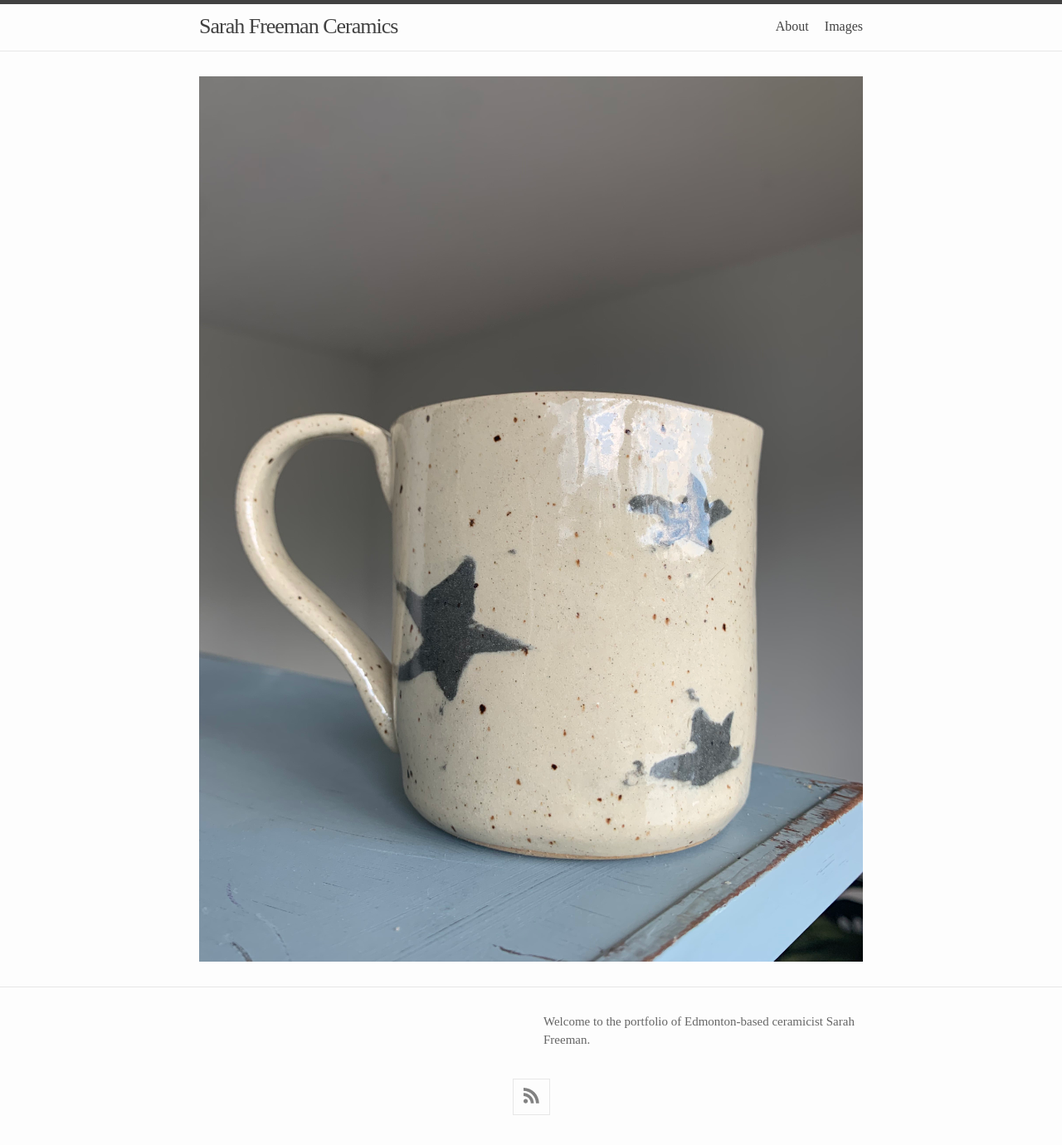
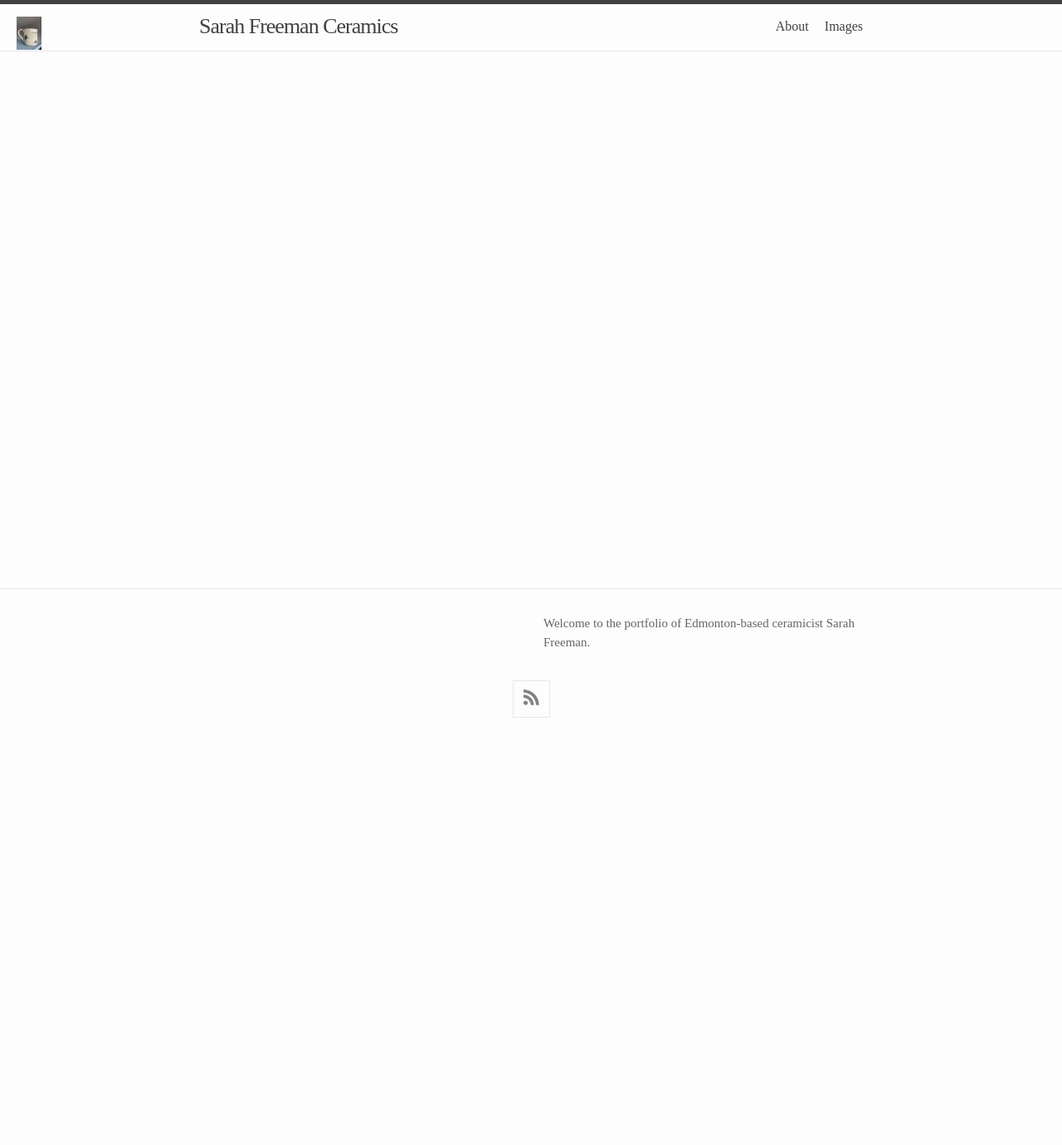
Before and after one commit to sarah-freeman/ceramics, a Jekyll site: the page built from index.markdown, in a window 1280 px wide. Shown: the whole page at 83% size. Built offline with Jekyll 4.4.1, drawn with Linux system fonts in a browser that asks for light colours; nearby versions of some CDN libraries; after the commit the page ends 900 px from its top, so only the background shows below that.

Commit message:
Update home.html

```diff
--- a/_layouts/home.html
+++ b/_layouts/home.html
@@ -2,4 +2,4 @@
 layout: base
 ---
 
-<img class="pottery-pic" src="{{'/assets/images/star-mug.jpg' | relative_url }}" alt=Image of a mug with stars">
+<img class="pottery-pic" src="{{'/assets/images/star-mug.jpg' | relative_url }}" alt="Image of a mug with stars" style="position: absolute; height: 40px; width: auto; top: 20px; left: 20px">
```
